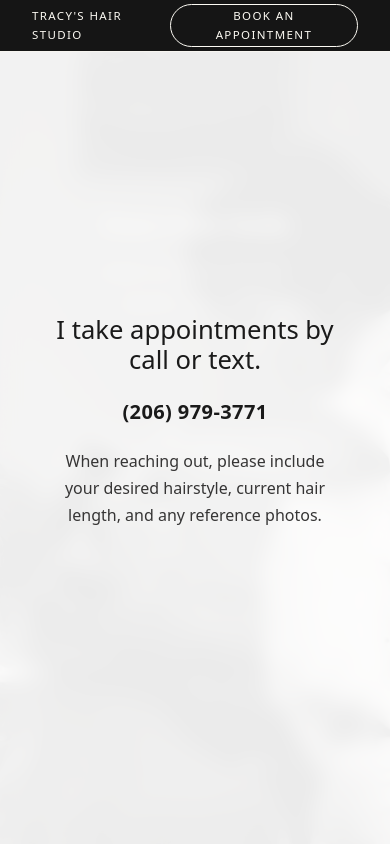
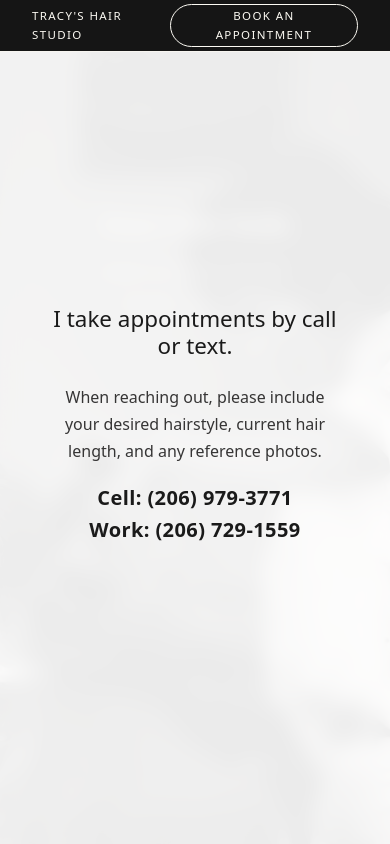
Before and after one commit to th-22/tracys-site, a React (Vite) app: page / in a window 390 px wide. Both pictures are taken after a click on the button "BOOK AN APPOINTMENT". Shown: the top 844 px of the page. Built offline with nearby package versions, Linux system fonts and the light colour scheme; grey boxes are pictures that could not be loaded.

Commit message:
contact info
added contact phones

```diff
--- a/src/sections/Contact.jsx
+++ b/src/sections/Contact.jsx
@@ -20,16 +20,25 @@ export default function Contact({ isOpen, onClose }) {
             <div className="contact-text">
 
               <h1>I take appointments by call or text.</h1>
-              <a className="contact-phone"
-                href="tel:+12069793771"
-                onClick={(e) => e.stopPropagation()}
-              >
-                (206) 979-3771
-              </a>
               <p>
                 When reaching out, please include your desired hairstyle,
                 current hair length, and any reference photos.
               </p>
+              <div className="contact-phones">
+                <a className="contact-phone"
+                href="tel:+12069793771"
+                onClick={(e) => e.stopPropagation()}
+                >
+                  Cell: (206) 979-3771
+                </a>
+                <a className="contact-phone"
+                  href="tel:+12067291559"
+                  onClick={(e) => e.stopPropagation()}
+                >
+                  Work: (206) 729-1559
+                </a>
+              </div>
+
             </div>
           </motion.div>
         </motion.div>
--- a/src/sections/Location.jsx
+++ b/src/sections/Location.jsx
@@ -19,7 +19,9 @@ export default function Location() {
 
           <div className="location-block">
             <h3>Phone</h3>
-            <a href="tel:2067291559">(206) 729-1559</a>
+            <a href="tel:2069793771">Cell: (206) 979-3771</a>
+            <br />
+            <a href="tel:2067291559">Work: (206) 729-1559</a>
           </div>
 
           <div className="location-block">
--- a/src/styles/global.css
+++ b/src/styles/global.css
@@ -75,7 +75,7 @@ img {
   position: fixed;
   top: 0;
   left: 0;
-  width: 100%;
+  width: 100vw;
   height: 52px;
 
   display: flex;
@@ -397,7 +397,7 @@ img {
 
 .contact-content {
   position: relative;
-  width: min(90vw, 420px);
+  width: min(90vw, 455px);
   text-align: center;
   padding: 3rem 2rem;
 }
@@ -411,7 +411,7 @@ img {
 
 .contact-text h1 {
   margin: 0;
-  font-size: 1.6rem;
+  font-size: 1.4rem;
   font-weight: 400;
   line-height: 1.2;
 }
@@ -425,11 +425,18 @@ img {
   line-height: 1.7;
 }
 
+.contact-phones {
+  display: flex;
+  flex-direction: column;
+  gap:1em;
+  width: 100vw;
+}
+
 .contact-phone {
   margin: 0;
   font-size: 1.25rem;
   font-weight: 700;
-  line-height: 1.2;
+  line-height: .8;
   color: inherit;
   text-decoration: none;
   letter-spacing: 0.02em;
```
